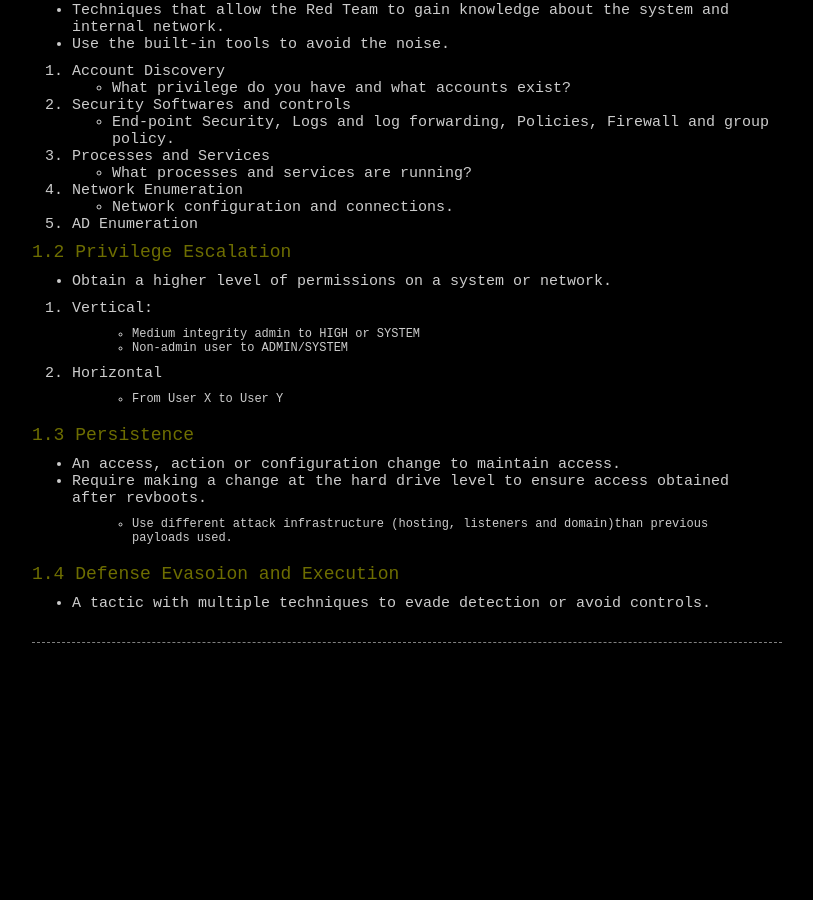
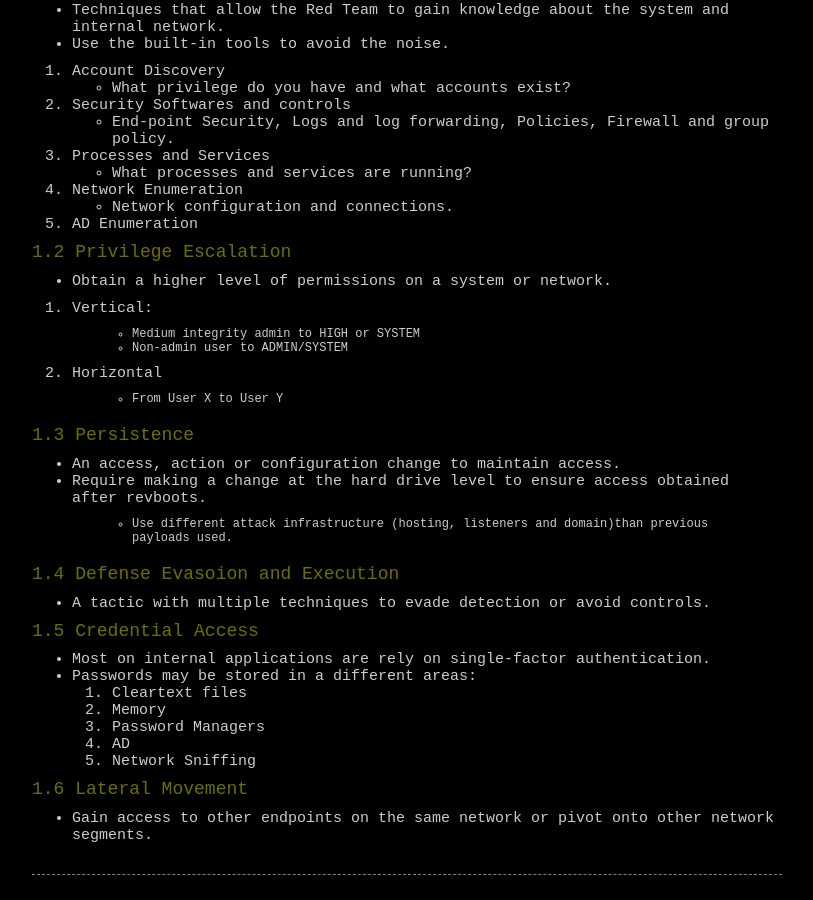
Before and after one commit to wizoutsugar/wizoutsugar.github.io, a Jekyll site: the page built from _posts/2020/RedTeam/2020-12-26-Post.md, in a window 1280 px wide and 900 px high, scrolled down 864 px. Shown: the whole window, without its empty margins (233-1046 px from the left). Built offline with Jekyll 4.4.1, drawn with Linux system fonts in a browser that asks for light colours; comment, search, counter and statistics services are not loaded; before the commit the page ends 1532 px from its top, so only the background shows below that.

Commit message:
Update 2020-12-26-Post.md

```diff
--- a/_posts/2020/RedTeam/2020-12-26-Post.md
+++ b/_posts/2020/RedTeam/2020-12-26-Post.md
@@ -62,3 +62,15 @@ tags:
 
 #### 1.4 Defense Evasoion and Execution
 - A tactic with multiple techniques to evade detection or avoid controls.
+
+#### 1.5 Credential Access
+- Most on internal applications are rely on single-factor authentication.
+- Passwords may be stored in a different areas:
+    1. Cleartext files
+    2. Memory
+    3. Password Managers
+    4. AD
+    5. Network Sniffing
+
+#### 1.6 Lateral Movement
+- Gain access to other endpoints on the same network or pivot onto other network segments.
```
